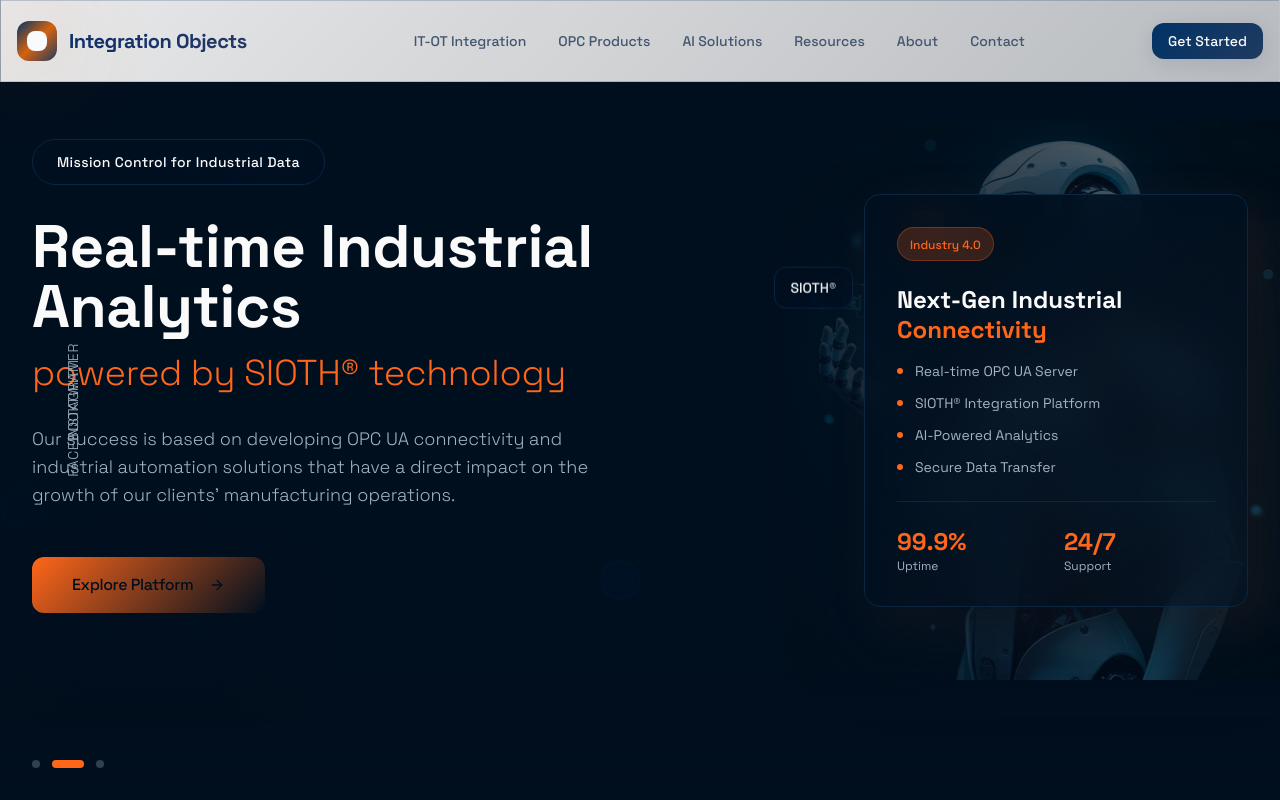
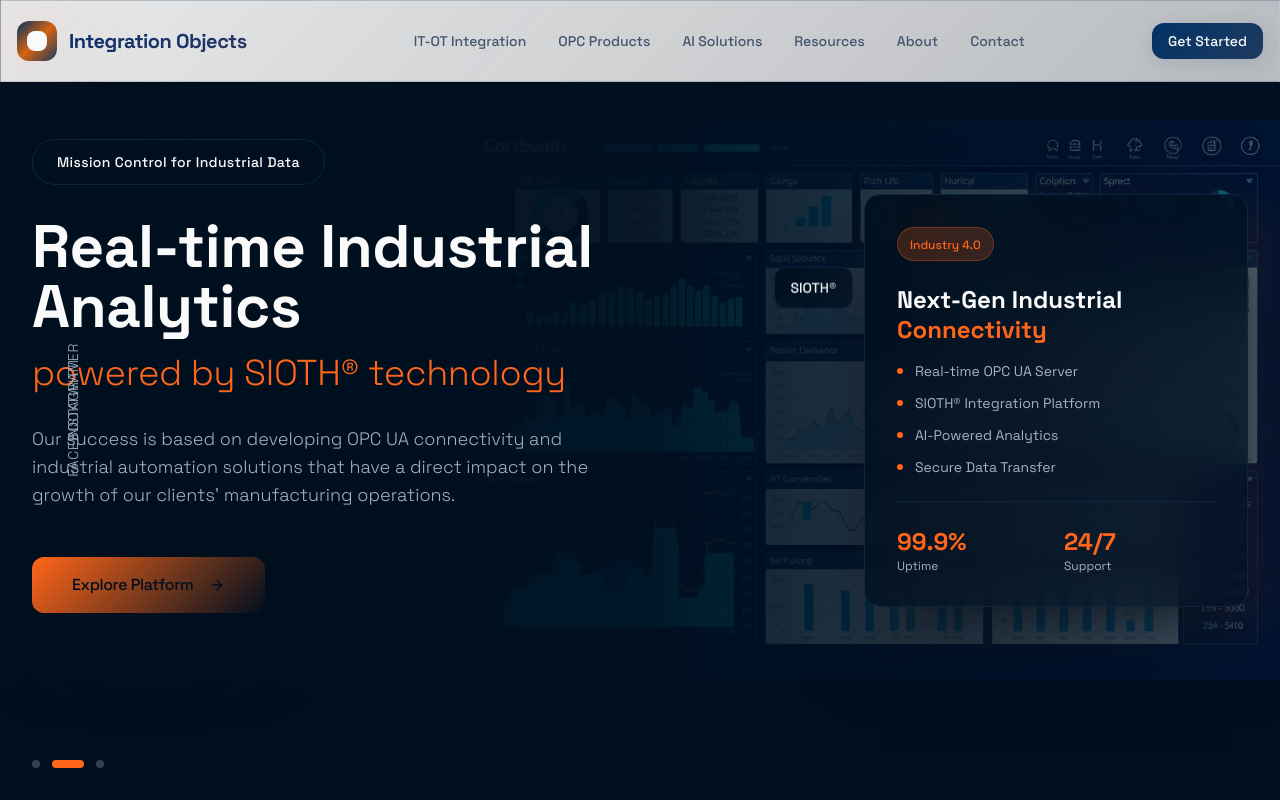
Before and after one commit to Ghazouani-Ilhem/nexus-indus-flow-85, a Next.js app: page / in a window 1280 px wide. Shown: the top 800 px of the page. Built offline with nearby package versions, Linux system fonts and the light colour scheme.

Commit message:
Checkpoint before follow-up message
Co-authored-by: kabapitu <kabapitu@fxzig.com>

```diff
--- a/src/components/SuseioStyleHero.tsx
+++ b/src/components/SuseioStyleHero.tsx
@@ -9,21 +9,27 @@ const slides = [
     title: "OPC UA Universal Server",
     subtitle: "built in minutes using SIOTH®",
     description: "An industrial automation platform blending cutting-edge connectivity, innovative OPC UA technology, and deep industrial insights to achieve transparent, measurable success at any scale.",
-    ctaText: "Discover Solutions"
+    ctaText: "Discover Solutions",
+    image: "/assets/enhanced-opc-ua-server.jpg",
+    alt: "Modern OPC UA universal server architecture"
   },
   {
     badge: "Mission Control for Industrial Data",
     title: "Real-time Industrial Analytics",
     subtitle: "powered by SIOTH® technology",
     description: "Our success is based on developing OPC UA connectivity and industrial automation solutions that have a direct impact on the growth of our clients' manufacturing operations.",
-    ctaText: "Explore Platform"
+    ctaText: "Explore Platform",
+    image: "/assets/automation-dashboard.jpg",
+    alt: "Industrial real-time analytics dashboard"
   },
   {
     badge: "Powering Global Manufacturing",
     title: "Industry 4.0 Integration",
     subtitle: "transforming operations worldwide",
     description: "We transform industrial businesses using secure connectivity, real-time data analytics, and AI-powered insights for the future of smart manufacturing.",
-    ctaText: "Learn More"
+    ctaText: "Learn More",
+    image: "/assets/hero-industry40.jpg",
+    alt: "Industry 4.0 smart factory with connected machinery"
   }
 ];
 
@@ -60,11 +66,11 @@ export function SuseioStyleHero() {
         </div>
       </div>
 
-      {/* Background Image */}
+      {/* Background Image - dynamic per slide */}
       <div className="absolute inset-0 z-0">
         <img
-          src="/assets/ai-robot-3d.png"
-          alt="AI Robot Hand with Industrial Connectivity"
+          src={currentContent.image}
+          alt={currentContent.alt || "Hero visual"}
           className="absolute right-0 top-1/2 transform -translate-y-1/2 w-auto h-[70vh] object-contain opacity-40"
         />
         <div className="absolute inset-0 bg-gradient-to-r from-background via-background/90 to-transparent"></div>
```
